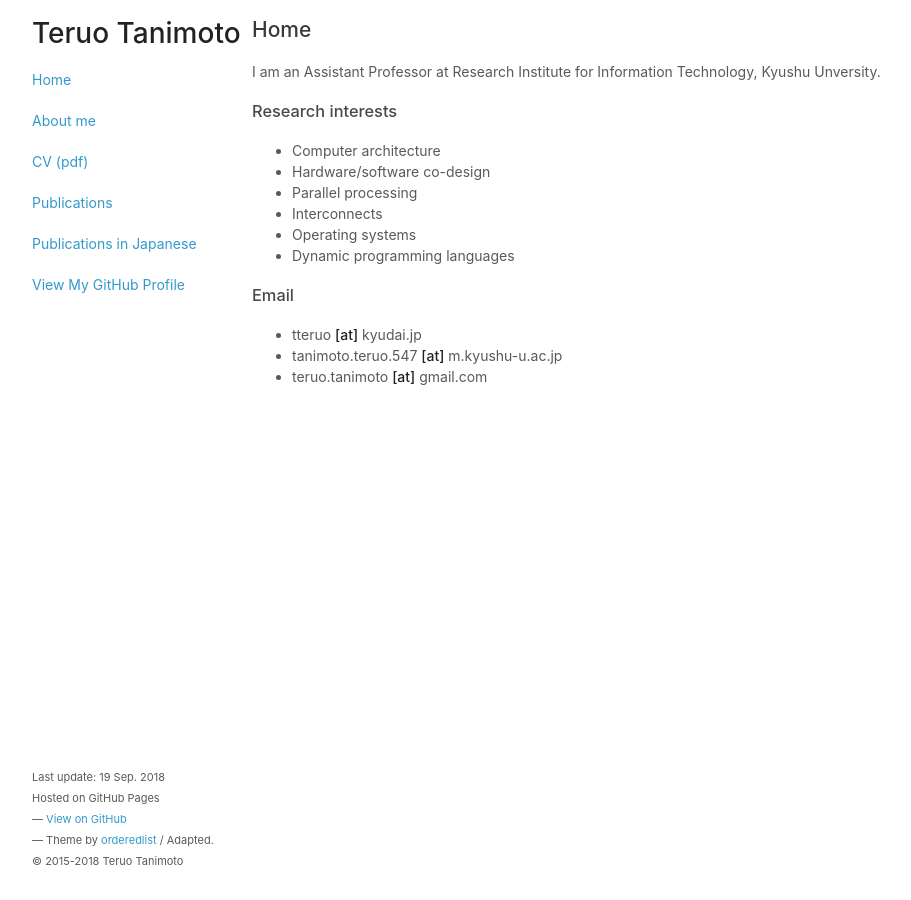
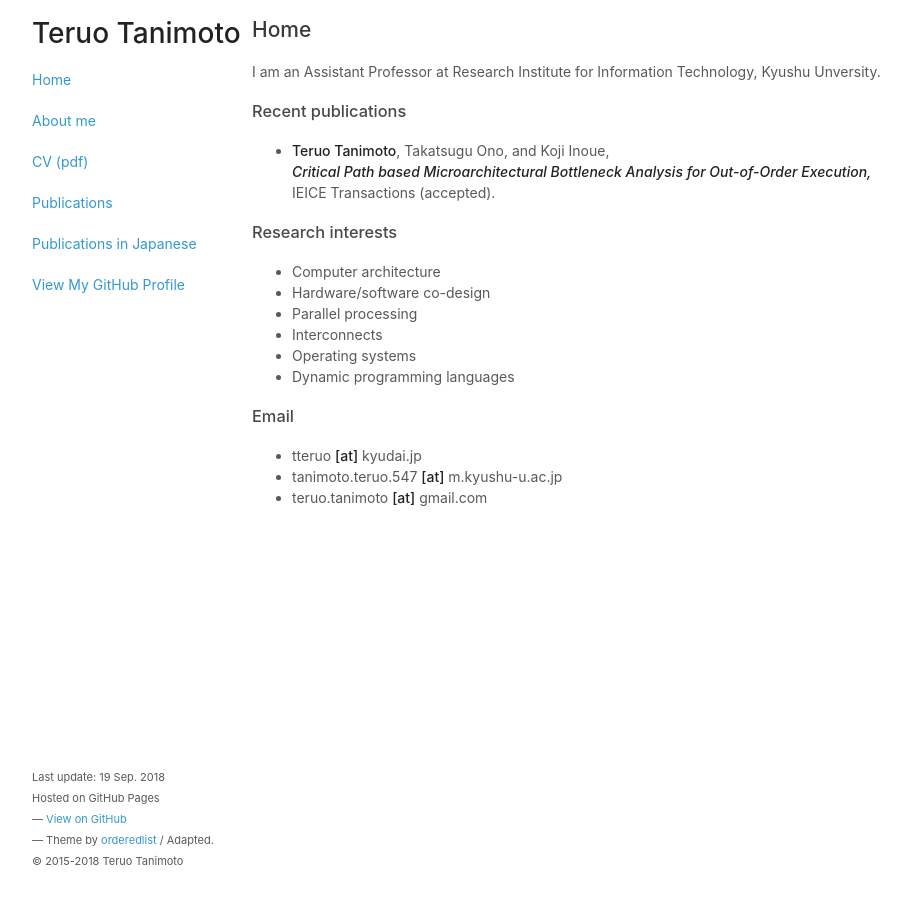
Before and after one commit to teruo41/teruo41.github.io, a Jekyll site: the page built from index.md, in a window 1280 px wide. Shown: the whole page, without its empty margins (138-1049 px from the left). Built offline with Jekyll 4.4.1, drawn with Linux system fonts in a browser that asks for light colours.

Commit message:
Added recent pubs in home

```diff
--- a/index.md
+++ b/index.md
@@ -6,6 +6,11 @@ title: Home
 ## Home
 
 I am an Assistant Professor at Research Institute for Information Technology, Kyushu Unversity.
+
+### Recent publications
+  - __Teruo Tanimoto__, Takatsugu Ono, and Koji Inoue,
+    ***Critical Path based Microarchitectural Bottleneck Analysis for Out-of-Order Execution,***
+    IEICE Transactions (accepted).
 
 ### Research interests
   - Computer architecture
```
